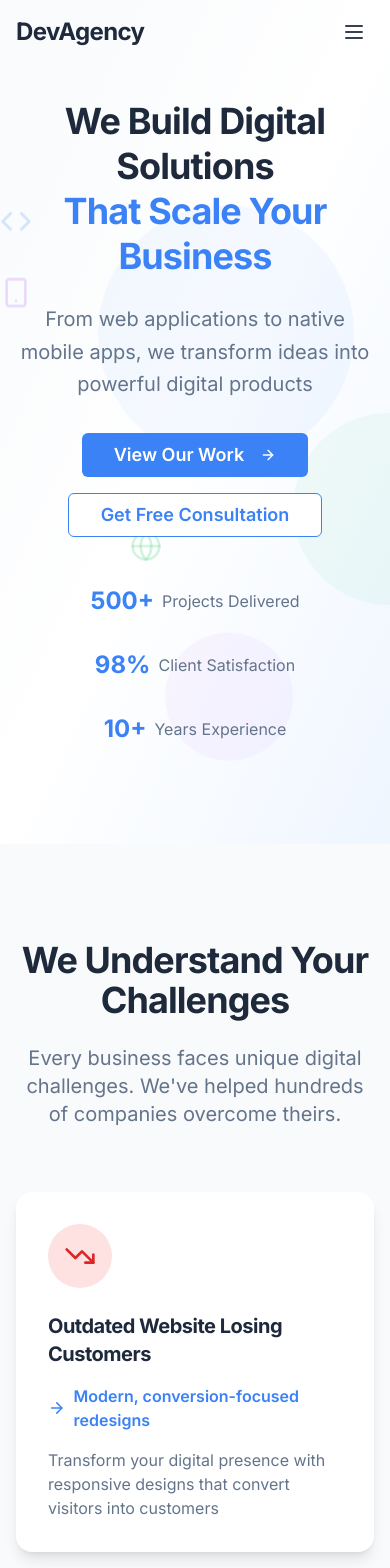
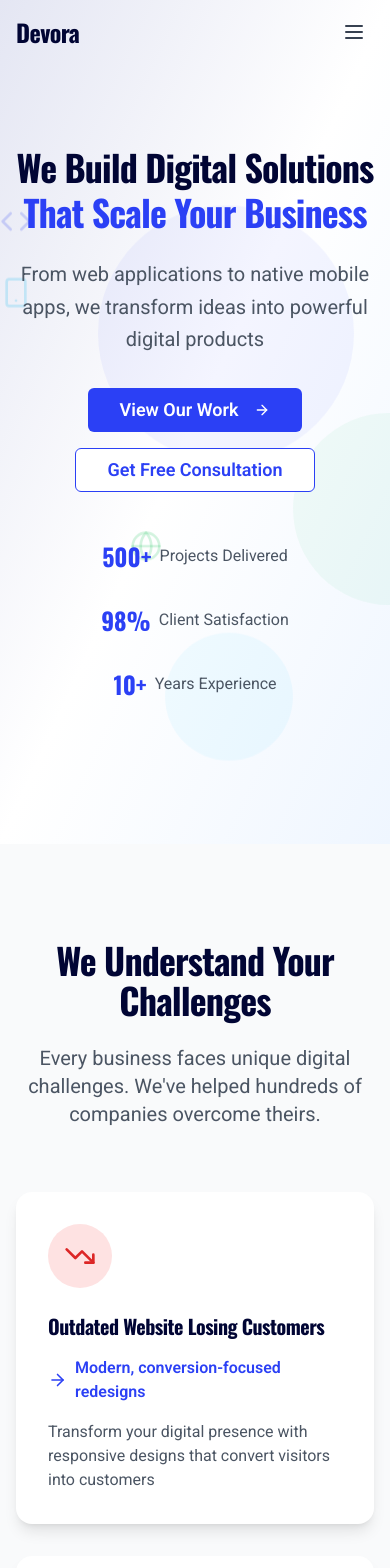
Before and after one commit to GenZMedia-ai/digital-saudian-web-launch, a React (Vite) app: page / in a window 390 px wide. Shown: the top 1568 px of the page. Built offline with nearby package versions, Linux system fonts and the light colour scheme.

Commit message:
Refactor: Implement Devora brand update
- Updated Tailwind config and CSS variables with Devora brand colors.
- Integrated Hanson Bold font for headings.
- Renamed "DevAgency" to "Devora" across the website.
- Applied new styling to components.

```diff
--- a/index.html
+++ b/index.html
@@ -4,23 +4,23 @@
   <head>
     <meta charset="UTF-8" />
     <meta name="viewport" content="width=device-width, initial-scale=1.0" />
-    <title>DevAgency - Saudi Arabian Development Agency</title>
+    <title>Devora - Saudi Arabian Development Agency</title>
     <meta name="description" content="Leading Saudi Arabian development agency specializing in web development, mobile apps, and custom software solutions. Transform your digital presence with our expert team." />
-    <meta name="author" content="DevAgency" />
+    <meta name="author" content="Devora" />
 
-    <meta property="og:title" content="DevAgency - Saudi Arabian Development Agency" />
+    <meta property="og:title" content="Devora - Saudi Arabian Development Agency" />
     <meta property="og:description" content="Leading Saudi Arabian development agency specializing in web development, mobile apps, and custom software solutions." />
     <meta property="og:type" content="website" />
     <meta property="og:image" content="https://lovable.dev/opengraph-image-p98pqg.png" />
 
     <meta name="twitter:card" content="summary_large_image" />
-    <meta name="twitter:site" content="@devagency" />
+    <meta name="twitter:site" content="@devora" />
     <meta name="twitter:image" content="https://lovable.dev/opengraph-image-p98pqg.png" />
 
     <!-- Google Fonts -->
     <link rel="preconnect" href="https://fonts.googleapis.com">
     <link rel="preconnect" href="https://fonts.gstatic.com" crossorigin>
-    <link href="https://fonts.googleapis.com/css2?family=Inter:wght@300;400;500;600;700;800;900&display=swap" rel="stylesheet">
+    <link href="https://fonts.googleapis.com/css2?family=Roboto:wght@300;400;500;600;700&family=Oswald:wght@400;500;600;700&display=swap" rel="stylesheet">
   </head>
 
   <body>
--- a/src/components/Footer.tsx
+++ b/src/components/Footer.tsx
@@ -10,12 +10,12 @@ const Footer = () => {
   };
 
   return (
-    <footer className="bg-black text-white py-16">
+    <footer className="bg-devora-navy text-white py-16">
       <div className="max-w-7xl mx-auto px-4 sm:px-6 lg:px-8">
         {/* Newsletter Signup */}
         <div className="text-center mb-16">
-          <h3 className="text-2xl font-bold mb-4">Stay Updated</h3>
-          <p className="text-gray-400 mb-6 max-w-2xl mx-auto">
+          <h3 className="text-2xl font-hanson font-bold mb-4">Stay Updated</h3>
+          <p className="text-gray-400 mb-6 max-w-2xl mx-auto font-roboto">
             Stay updated with our latest projects and insights from the development world
           </p>
           <div className="flex flex-col sm:flex-row gap-4 max-w-md mx-auto">
@@ -23,7 +23,7 @@ const Footer = () => {
               placeholder="Enter your email"
               className="bg-gray-900 border-gray-800 text-white flex-1"
             />
-            <Button className="bg-agency-blue hover:bg-blue-600">
+            <Button className="bg-devora-primary hover:bg-blue-600">
               Subscribe
             </Button>
           </div>
@@ -32,30 +32,30 @@ const Footer = () => {
         {/* Footer Links */}
         <div className="grid grid-cols-1 md:grid-cols-4 gap-8 mb-12">
           <div>
-            <h4 className="text-lg font-bold mb-4">Company</h4>
+            <h4 className="text-lg font-hanson font-bold mb-4">Company</h4>
             <ul className="space-y-2">
               <li>
-                <button onClick={() => scrollToSection('about')} className="text-gray-400 hover:text-white transition-colors">
+                <button onClick={() => scrollToSection('about')} className="text-gray-400 hover:text-white transition-colors font-roboto">
                   About Us
                 </button>
               </li>
               <li>
-                <button onClick={() => scrollToSection('services')} className="text-gray-400 hover:text-white transition-colors">
+                <button onClick={() => scrollToSection('services')} className="text-gray-400 hover:text-white transition-colors font-roboto">
                   Services
                 </button>
               </li>
               <li>
-                <button onClick={() => scrollToSection('portfolio')} className="text-gray-400 hover:text-white transition-colors">
+                <button onClick={() => scrollToSection('portfolio')} className="text-gray-400 hover:text-white transition-colors font-roboto">
                   Portfolio
                 </button>
               </li>
               <li>
-                <a href="#" className="text-gray-400 hover:text-white transition-colors">
+                <a href="#" className="text-gray-400 hover:text-white transition-colors font-roboto">
                   Blog
                 </a>
               </li>
               <li>
-                <a href="#" className="text-gray-400 hover:text-white transition-colors">
+                <a href="#" className="text-gray-400 hover:text-white transition-colors font-roboto">
                   Careers
                 </a>
               </li>
@@ -63,25 +63,25 @@ const Footer = () => {
           </div>
 
           <div>
-            <h4 className="text-lg font-bold mb-4">Resources</h4>
+            <h4 className="text-lg font-hanson font-bold mb-4">Resources</h4>
             <ul className="space-y-2">
               <li>
-                <a href="#" className="text-gray-400 hover:text-white transition-colors">
+                <a href="#" className="text-gray-400 hover:text-white transition-colors font-roboto">
                   Case Studies
                 </a>
               </li>
               <li>
-                <a href="#" className="text-gray-400 hover:text-white transition-colors">
+                <a href="#" className="text-gray-400 hover:text-white transition-colors font-roboto">
                   Tech Stack
                 </a>
               </li>
               <li>
-                <button onClick={() => scrollToSection('process')} className="text-gray-400 hover:text-white transition-colors">
+                <button onClick={() => scrollToSection('process')} className="text-gray-400 hover:text-white transition-colors font-roboto">
                   Process
                 </button>
               </li>
               <li>
-                <a href="#" className="text-gray-400 hover:text-white transition-colors">
+                <a href="#" className="text-gray-400 hover:text-white transition-colors font-roboto">
                   FAQs
                 </a>
               </li>
@@ -89,25 +89,25 @@ const Footer = () => {
           </div>
 
           <div>
-            <h4 className="text-lg font-bold mb-4">Platforms</h4>
+            <h4 className="text-lg font-hanson font-bold mb-4">Platforms</h4>
             <ul className="space-y-2">
               <li>
-                <a href="#" className="text-gray-400 hover:text-white transition-colors">
+                <a href="#" className="text-gray-400 hover:text-white transition-colors font-roboto">
                   Shopify Expert
                 </a>
               </li>
               <li>
-                <a href="#" className="text-gray-400 hover:text-white transition-colors">
+                <a href="#" className="text-gray-400 hover:text-white transition-colors font-roboto">
                   WordPress Pro
                 </a>
               </li>
               <li>
-                <a href="#" className="text-gray-400 hover:text-white transition-colors">
+                <a href="#" className="text-gray-400 hover:text-white transition-colors font-roboto">
                   React Native
                 </a>
               </li>
               <li>
-                <a href="#" className="text-gray-400 hover:text-white transition-colors">
+                <a href="#" className="text-gray-400 hover:text-white transition-colors font-roboto">
                   Flutter
                 </a>
               </li>
@@ -115,20 +115,20 @@ const Footer = () => {
           </div>
 
           <div>
-            <h4 className="text-lg font-bold mb-4">Legal</h4>
+            <h4 className="text-lg font-hanson font-bold mb-4">Legal</h4>
             <ul className="space-y-2">
               <li>
-                <a href="#" className="text-gray-400 hover:text-white transition-colors">
+                <a href="#" className="text-gray-400 hover:text-white transition-colors font-roboto">
                   Privacy Policy
                 </a>
               </li>
               <li>
-                <a href="#" className="text-gray-400 hover:text-white transition-colors">
+                <a href="#" className="text-gray-400 hover:text-white transition-colors font-roboto">
                   Terms of Service
                 </a>
               </li>
               <li>
-                <a href="#" className="text-gray-400 hover:text-white transition-colors">
+                <a href="#" className="text-gray-400 hover:text-white transition-colors font-roboto">
                   Cookie Policy
                 </a>
               </li>
@@ -140,7 +140,7 @@ const Footer = () => {
         <div className="border-t border-gray-800 pt-8">
           <div className="flex flex-col md:flex-row justify-between items-center">
             <div className="flex items-center mb-4 md:mb-0">
-              <h4 className="text-xl font-bold mr-6">DevAgency</h4>
+              <h4 className="text-xl font-hanson font-bold mr-6">Devora</h4>
               <div className="flex space-x-4">
                 <a href="#" className="text-gray-400 hover:text-white transition-colors">
                   <Linkedin className="w-5 h-5" />
@@ -148,13 +148,13 @@ const Footer = () => {
                 <a href="#" className="text-gray-400 hover:text-white transition-colors">
                   <Github className="w-5 h-5" />
                 </a>
-                <a href="mailto:hello@devagency.com" className="text-gray-400 hover:text-white transition-colors">
+                <a href="mailto:hello@devora.com" className="text-gray-400 hover:text-white transition-colors">
                   <Mail className="w-5 h-5" />
                 </a>
               </div>
             </div>
-            <p className="text-gray-400 text-center md:text-right">
-              © 2024 DevAgency. All rights reserved.
+            <p className="text-gray-400 text-center md:text-right font-roboto">
+              © 2024 Devora. All rights reserved.
             </p>
           </div>
         </div>
--- a/src/components/HeroSection.tsx
+++ b/src/components/HeroSection.tsx
@@ -9,29 +9,29 @@ const HeroSection = () => {
   };
 
   return (
-    <section className="min-h-screen flex items-center justify-center relative overflow-hidden bg-gradient-to-br from-agency-light via-white to-blue-50">
+    <section className="min-h-screen flex items-center justify-center relative overflow-hidden bg-gradient-to-br from-devora-light via-white to-blue-50">
       {/* Background Animation Elements */}
       <div className="absolute inset-0 overflow-hidden">
-        <div className="absolute top-1/4 left-1/4 w-64 h-64 bg-agency-blue/5 rounded-full animate-float"></div>
-        <div className="absolute top-3/4 right-1/4 w-32 h-32 bg-purple-500/5 rounded-full animate-float" style={{ animationDelay: '1s' }}></div>
+        <div className="absolute top-1/4 left-1/4 w-64 h-64 bg-devora-primary/5 rounded-full animate-float"></div>
+        <div className="absolute top-3/4 right-1/4 w-32 h-32 bg-devora-cyan/5 rounded-full animate-float" style={{ animationDelay: '1s' }}></div>
         <div className="absolute top-1/2 left-3/4 w-48 h-48 bg-green-500/5 rounded-full animate-float" style={{ animationDelay: '2s' }}></div>
       </div>
 
       {/* Floating Tech Icons */}
       <div className="absolute inset-0 pointer-events-none">
-        <Code className="absolute top-1/4 left-1/6 text-agency-blue/20 w-8 h-8 animate-float" />
-        <Smartphone className="absolute top-1/3 right-1/6 text-purple-500/20 w-8 h-8 animate-float" style={{ animationDelay: '1.5s' }} />
+        <Code className="absolute top-1/4 left-1/6 text-devora-primary/20 w-8 h-8 animate-float" />
+        <Smartphone className="absolute top-1/3 right-1/6 text-devora-cyan/20 w-8 h-8 animate-float" style={{ animationDelay: '1.5s' }} />
         <Globe className="absolute bottom-1/3 left-1/3 text-green-500/20 w-8 h-8 animate-float" style={{ animationDelay: '0.5s' }} />
       </div>
 
       <div className="max-w-7xl mx-auto px-4 sm:px-6 lg:px-8 text-center relative z-10">
         <div className="animate-fade-in">
-          <h1 className="text-4xl md:text-6xl lg:text-7xl font-bold text-agency-navy mb-6 leading-tight">
+          <h1 className="text-4xl md:text-6xl lg:text-7xl font-hanson font-bold text-devora-navy mb-6 leading-tight">
             We Build Digital Solutions
-            <span className="block text-agency-blue">That Scale Your Business</span>
+            <span className="block text-devora-primary">That Scale Your Business</span>
           </h1>
 
-          <p className="text-xl md:text-2xl text-agency-gray mb-8 max-w-3xl mx-auto leading-relaxed">
+          <p className="text-xl md:text-2xl text-gray-600 mb-8 max-w-3xl mx-auto leading-relaxed font-roboto">
             From web applications to native mobile apps, we transform ideas into powerful digital products
           </p>
 
@@ -39,7 +39,7 @@ const HeroSection = () => {
             <Button
               size="lg"
               onClick={() => scrollToSection('portfolio')}
-              className="bg-agency-blue hover:bg-blue-600 text-white px-8 py-4 text-lg font-semibold"
+              className="bg-devora-primary hover:bg-blue-600 text-white px-8 py-4 text-lg font-semibold"
             >
               View Our Work
               <ArrowRight className="ml-2 w-5 h-5" />
@@ -48,27 +48,27 @@ const HeroSection = () => {
               size="lg"
               variant="outline"
               onClick={() => scrollToSection('contact')}
-              className="border-agency-blue text-agency-blue hover:bg-agency-blue hover:text-white px-8 py-4 text-lg font-semibold"
+              className="border-devora-primary text-devora-primary hover:bg-devora-primary hover:text-white px-8 py-4 text-lg font-semibold"
             >
               Get Free Consultation
             </Button>
           </div>
 
           {/* Trust Indicators */}
-          <div className="flex flex-col md:flex-row items-center justify-center gap-8 text-agency-gray">
+          <div className="flex flex-col md:flex-row items-center justify-center gap-8 text-gray-600">
             <div className="flex items-center gap-2">
-              <span className="text-2xl font-bold text-agency-blue">500+</span>
-              <span>Projects Delivered</span>
+              <span className="text-2xl font-bold text-devora-primary font-hanson">500+</span>
+              <span className="font-roboto">Projects Delivered</span>
             </div>
-            <div className="w-px h-8 bg-agency-gray/20 hidden md:block"></div>
+            <div className="w-px h-8 bg-gray-300 hidden md:block"></div>
             <div className="flex items-center gap-2">
-              <span className="text-2xl font-bold text-agency-blue">98%</span>
-              <span>Client Satisfaction</span>
+              <span className="text-2xl font-bold text-devora-primary font-hanson">98%</span>
+              <span className="font-roboto">Client Satisfaction</span>
             </div>
-            <div className="w-px h-8 bg-agency-gray/20 hidden md:block"></div>
+            <div className="w-px h-8 bg-gray-300 hidden md:block"></div>
             <div className="flex items-center gap-2">
-              <span className="text-2xl font-bold text-agency-blue">10+</span>
-              <span>Years Experience</span>
+              <span className="text-2xl font-bold text-devora-primary font-hanson">10+</span>
+              <span className="font-roboto">Years Experience</span>
             </div>
           </div>
         </div>
--- a/src/components/Navbar.tsx
+++ b/src/components/Navbar.tsx
@@ -38,7 +38,7 @@ const Navbar = () => {
         <div className="flex justify-between items-center h-16">
           {/* Logo */}
           <div className="flex-shrink-0">
-            <h1 className="text-2xl font-bold text-agency-navy">DevAgency</h1>
+            <h1 className="text-2xl font-hanson font-bold text-devora-navy">Devora</h1>
           </div>
 
           {/* Desktop Navigation */}
@@ -48,7 +48,7 @@ const Navbar = () => {
                 <button
                   key={item.id}
                   onClick={() => scrollToSection(item.id)}
-                  className="text-gray-700 hover:text-agency-blue px-3 py-2 text-sm font-medium transition-colors"
+                  className="text-gray-700 hover:text-devora-primary px-3 py-2 text-sm font-medium transition-colors"
                 >
                   {item.label}
                 </button>
@@ -60,7 +60,7 @@ const Navbar = () => {
           <div className="hidden md:block">
             <Button
               onClick={() => scrollToSection('contact')}
-              className="bg-agency-blue hover:bg-blue-600"
+              className="bg-devora-primary hover:bg-blue-600"
             >
               Get Free Consultation
             </Button>
@@ -70,7 +70,7 @@ const Navbar = () => {
           <div className="md:hidden">
             <button
               onClick={() => setIsOpen(!isOpen)}
-              className="text-gray-700 hover:text-agency-blue p-2"
+              className="text-gray-700 hover:text-devora-primary p-2"
             >
               {isOpen ? <X size={24} /> : <Menu size={24} />}
             </button>
@@ -86,14 +86,14 @@ const Navbar = () => {
               <button
                 key={item.id}
                 onClick={() => scrollToSection(item.id)}
-                className="block w-full text-left px-3 py-2 text-base font-medium text-gray-700 hover:text-agency-blue hover:bg-gray-50"
+                className="block w-full text-left px-3 py-2 text-base font-medium text-gray-700 hover:text-devora-primary hover:bg-gray-50"
               >
                 {item.label}
               </button>
             ))}
             <Button
               onClick={() => scrollToSection('contact')}
-              className="w-full mt-4 bg-agency-blue hover:bg-blue-600"
+              className="w-full mt-4 bg-devora-primary hover:bg-blue-600"
             >
               Get Free Consultation
             </Button>
--- a/src/components/ProblemSolutionSection.tsx
+++ b/src/components/ProblemSolutionSection.tsx
@@ -33,10 +33,10 @@ const ProblemSolutionSection = () => {
     <section id="about" className="py-24 bg-gray-50">
       <div className="max-w-7xl mx-auto px-4 sm:px-6 lg:px-8">
         <div className="text-center mb-16">
-          <h2 className="text-4xl md:text-5xl font-bold text-agency-navy mb-6">
+          <h2 className="text-4xl md:text-5xl font-hanson font-bold text-devora-navy mb-6">
             We Understand Your Challenges
           </h2>
-          <p className="text-xl text-agency-gray max-w-3xl mx-auto">
+          <p className="text-xl text-gray-600 max-w-3xl mx-auto font-roboto">
             Every business faces unique digital challenges. We've helped hundreds of companies overcome theirs.
           </p>
         </div>
@@ -49,16 +49,16 @@ const ProblemSolutionSection = () => {
                   <item.icon className="w-8 h-8 text-red-600" />
                 </div>
 
-                <h3 className="text-xl font-bold text-agency-navy mb-4">
+                <h3 className="text-xl font-hanson font-bold text-devora-navy mb-4">
                   {item.problem}
                 </h3>
 
                 <div className="flex items-center mb-4">
-                  <ArrowRight className="w-5 h-5 text-agency-blue mr-2" />
-                  <span className="text-agency-blue font-semibold">{item.solution}</span>
+                  <ArrowRight className="w-5 h-5 text-devora-primary mr-2" />
+                  <span className="text-devora-primary font-semibold font-roboto">{item.solution}</span>
                 </div>
 
-                <p className="text-agency-gray">
+                <p className="text-gray-600 font-roboto">
                   {item.description}
                 </p>
               </div>
@@ -70,7 +70,7 @@ const ProblemSolutionSection = () => {
           <Button
             size="lg"
             onClick={() => scrollToSection('portfolio')}
-            className="bg-agency-blue hover:bg-blue-600 text-white px-8 py-4"
+            className="bg-devora-primary hover:bg-blue-600 text-white px-8 py-4"
           >
             See How We Solve These
             <ArrowRight className="ml-2 w-5 h-5" />
--- a/src/index.css
+++ b/src/index.css
@@ -38,19 +38,12 @@
     --radius: 0.5rem;
 
     --sidebar-background: 0 0% 98%;
-
     --sidebar-foreground: 240 5.3% 26.1%;
-
     --sidebar-primary: 240 5.9% 10%;
-
     --sidebar-primary-foreground: 0 0% 98%;
-
     --sidebar-accent: 240 4.8% 95.9%;
-
     --sidebar-accent-foreground: 240 5.9% 10%;
-
     --sidebar-border: 220 13% 91%;
-
     --sidebar-ring: 217.2 91.2% 59.8%;
   }
 
@@ -99,12 +92,12 @@
   }
 
   body {
-    @apply bg-background text-foreground font-sans;
-    font-family: 'Inter', system-ui, sans-serif;
+    @apply bg-background text-foreground font-roboto;
+    font-family: 'Roboto', system-ui, sans-serif;
   }
 
   h1, h2, h3, h4, h5, h6 {
-    @apply font-semibold tracking-tight;
+    @apply font-hanson font-bold tracking-tight;
   }
 }
 
@@ -139,5 +132,5 @@ html {
 
 /* Focus styles */
 .focus-visible:focus {
-  @apply outline-none ring-2 ring-agency-blue ring-offset-2;
+  @apply outline-none ring-2 ring-devora-primary ring-offset-2;
 }
--- a/tailwind.config.ts
+++ b/tailwind.config.ts
@@ -63,13 +63,17 @@ export default {
 					border: 'hsl(var(--sidebar-border))',
 					ring: 'hsl(var(--sidebar-ring))'
 				},
-				agency: {
-					dark: '#0f172a',
-					navy: '#1e293b',
-					blue: '#3b82f6',
-					light: '#f8fafc',
-					gray: '#64748b'
+				devora: {
+					navy: '#010534',
+					primary: '#2B40F5',
+					cyan: '#10BBEF',
+					light: '#E4E6F3'
 				}
+			},
+			fontFamily: {
+				'hanson': ['Oswald', 'Arial Black', 'sans-serif'],
+				'roboto': ['Roboto', 'system-ui', 'sans-serif'],
+				'sans': ['Roboto', 'system-ui', 'sans-serif']
 			},
 			borderRadius: {
 				lg: 'var(--radius)',
```
Also changed, not shown: src/components/ServicesSection.tsx (+12 -12 lines), src/components/TeamSection.tsx (+16 -16 lines).
